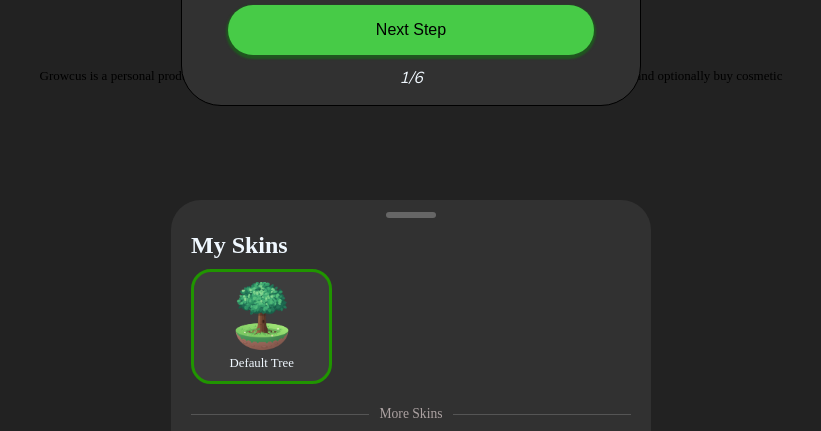
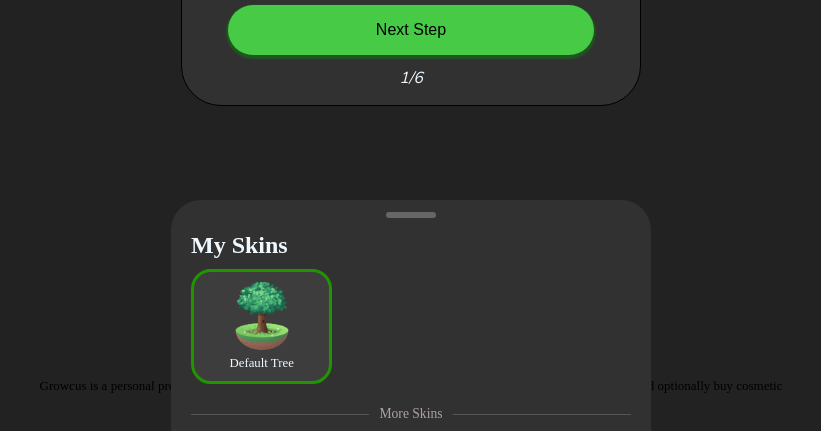
Before and after one commit to growcusapp/Growcus, a plain HTML site: page growcus/index.html in a window 1280 px wide. Shown: the part 600-1031 px from the top of the page, 229-1050 px from the left. Before the commit the page ends 916 px from the top, so only its background shows below. Drawn offline with nearby package versions, Linux system fonts and the light colour scheme; a web font is replaced by a local one.

Commit message:
Update index.html

```diff
--- a/growcus/index.html
+++ b/growcus/index.html
@@ -156,8 +156,6 @@
         <button class="pausebtn">Pause</button>
         <button class="startbtn">End Session</button>
 
-        <div id="growcus-app-info" style="position:static;font-size:13px;line-height:1.5;padding:36px 20px;max-width:760px;margin:32px auto 0;text-align:center;">Growcus is a personal productivity focus timer where you run focus sessions, grow virtual trees, view your forest, and optionally buy cosmetic tree skins.</div>
-
 
     </div>
 
@@ -221,6 +219,8 @@
                 <li><a href="terms.html">Terms of Use</a></li>
             </ul>
         </footer>
+        <div id="growcus-app-info" style="position:static !important;inset:auto !important;transform:none !important;font-size:13px;line-height:1.5;padding:36px 20px;max-width:760px;margin:24px auto 0;text-align:center;">Growcus is a personal productivity focus timer where you run focus sessions, grow virtual trees, view your forest, and optionally buy cosmetic tree skins.</div>
+
 
     <div class="popupend" id="popupend">
         <div class="popbox">
```
